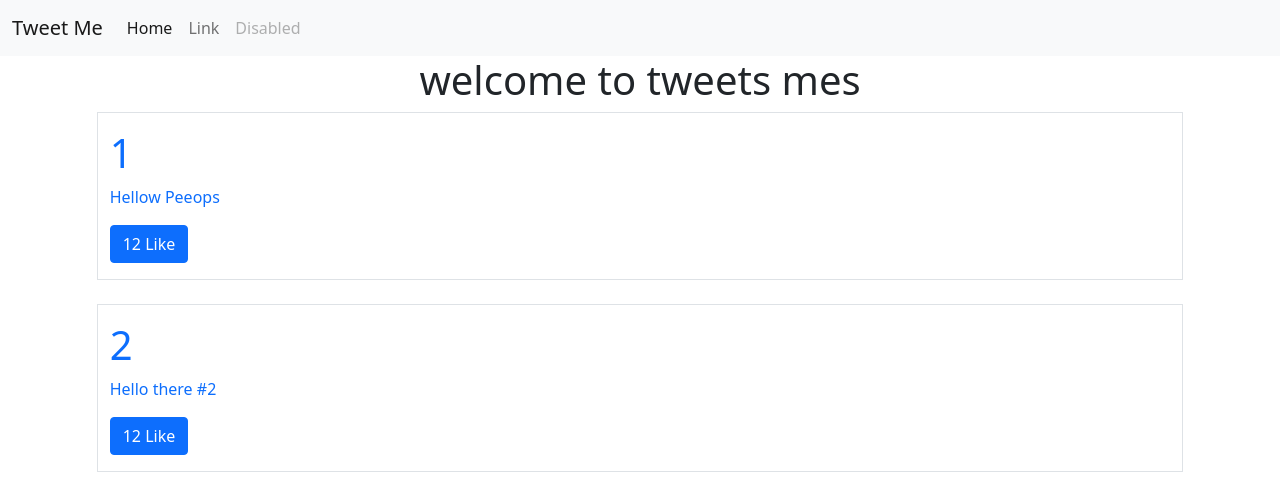
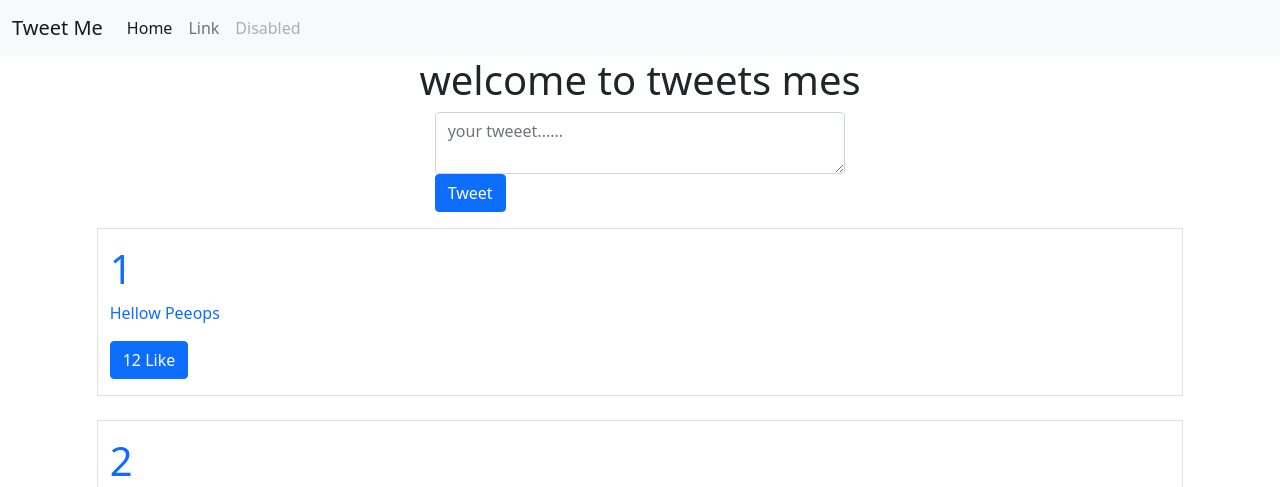
Before and after one commit to crash1604/TweetMe, a Django app: page / in a window 1280 px wide. Shown: the top 487 px of the page. Run offline with Django 3.2, Linux system fonts and the light colour scheme; data comes from the database, SQL or seed files in the repository; both versions use the stored data as it was after the commit; data that the repository does not hold is empty.

Commit message:
Redirect added from home page

```diff
--- a/templates/pages/home.html
+++ b/templates/pages/home.html
@@ -5,6 +5,16 @@
     <div class='col text-center'>
         <h1>welcome to tweets mes</h1>
     </div>
+</div>
+<div class='row mb-3'>
+    <div class='col-md-4 mx-auto col-10'>
+        <form class='form' method='POST' action='/create-tweet'> {% csrf_token %}
+            <input type='hidden' value='/' name='next' />
+            <textarea class='form-control' name='content' placeholder="your tweeet......"></textarea>
+            <button type='submit' class='btn btn-primary'>Tweet</button>
+        </form>
+    </div>
+
 </div>
 <div  class='row' id="tweets">
     Replace me
--- a/tweets/views.py
+++ b/tweets/views.py
@@ -1,6 +1,6 @@
 from typing import ContextManager
-from django.shortcuts import render
-from django.http import HttpResponse, JsonResponse, Http404
+from django.shortcuts import render, redirect
+from django.http import HttpResponse, JsonResponse, Http404, HttpResponseRedirect
 
 from .models import Tweet
 from .forms import TweetForm
@@ -14,11 +14,15 @@ def tweetlistview(request, *args, **kwargs):
     return JsonResponse(data)
 
 def tweetCreateView(request, *args, **kwargs):
+    next_url=request.POST.get("next") or None
+    print(next_url)
     form= TweetForm(request.POST or None)
     if request.method == "POST":
         if form.is_valid():
             obj= form.save(commit=False)
             obj.save()
+            if next_url != None:
+                return redirect(next_url )
             form = TweetForm()
         return render(request,'components/form.html', context={"form": form})
     if request.method == "GET":
```
Also changed, not shown: db.sqlite3.
